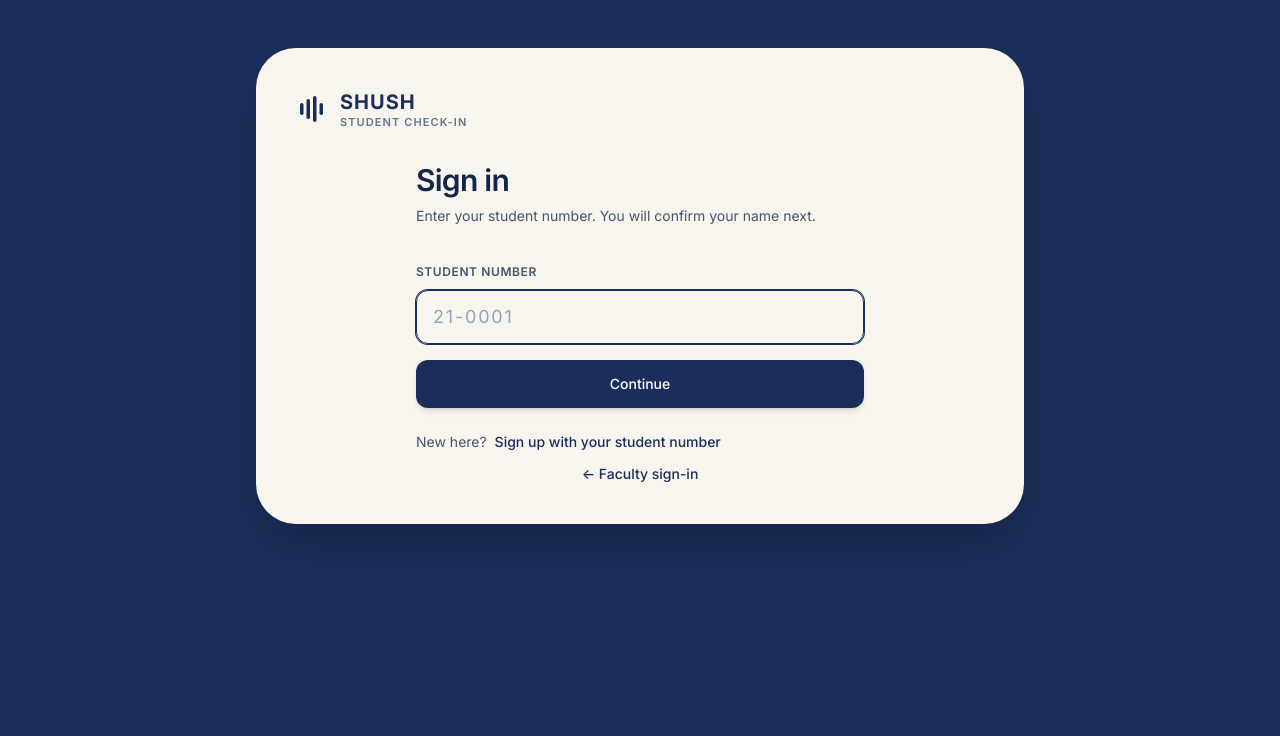
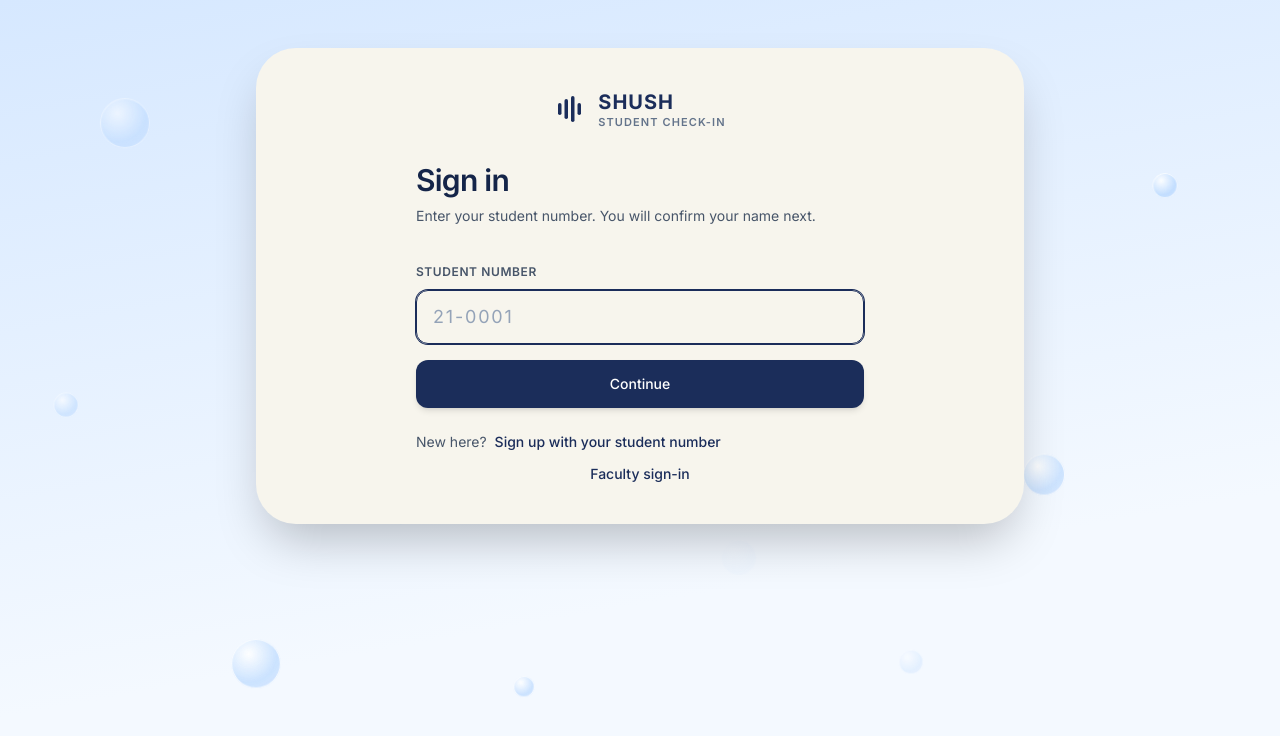
Before and after one commit to chipiee-dot/SHUSH, a React (Vite) app in the folder client/: page /student/login in a window 1280 px wide. Shown: the top 736 px of the page. Built offline with nearby package versions, Linux system fonts and the light colour scheme; no server answers.

Commit message:
Nav rail shape, remove column/row from add table, Edit table shortcut, hide number spinners, profile chevron, student bokeh background and centred header

```diff
--- a/client/src/components/AppShell.css
+++ b/client/src/components/AppShell.css
@@ -21,14 +21,14 @@
   position: relative;
   z-index: 20;
   flex: none;
-  width: 76px;
-  margin: 12px 0 12px 12px;
-  padding: 18px 0;
+  width: 84px;
+  margin: 0;
+  padding: 22px 0;
   display: flex;
   flex-direction: column;
   align-items: center;
-  gap: 22px;
-  border-radius: 28px;
+  gap: 24px;
+  border-radius: 0 40px 40px 0;
   background: linear-gradient(180deg, #6a5be6 0%, #5b4bdb 100%);
   box-shadow: 0 12px 30px rgba(91, 75, 219, 0.35);
 }
@@ -173,8 +173,8 @@
 
 @media (max-width: 759px) {
   .shell .side {
-    width: 62px;
-    margin-left: 8px;
+    width: 68px;
+    margin-left: 0;
   }
 
   .shell .it {
--- /dev/null
+++ b/client/src/components/BokehBackground.jsx
@@ -0,0 +1,30 @@
+import './bokeh.css';
+
+// Soft floating bokeh circles behind the student pages. Decorative only.
+const DOTS = [
+  [8, 14, 46, 0],
+  [30, 62, 34, 1.4],
+  [62, 12, 54, 2.8],
+  [80, 58, 40, 0.7],
+  [48, 40, 28, 3.6],
+  [18, 80, 52, 2.1],
+  [70, 80, 30, 4.4],
+  [90, 22, 26, 1.9],
+  [40, 84, 24, 3.1],
+  [56, 66, 44, 5],
+  [4, 48, 30, 4],
+];
+
+export default function BokehBackground() {
+  return (
+    <div className="bokeh" aria-hidden="true">
+      {DOTS.map(([left, top, size, delay], i) => (
+        <i
+          key={i}
+          className="bokeh-dot"
+          style={{ left: `${left}%`, top: `${top}%`, '--s': `${size}px`, '--dl': `${delay}s` }}
+        />
+      ))}
+    </div>
+  );
+}
--- a/client/src/components/ProfileMenu.jsx
+++ b/client/src/components/ProfileMenu.jsx
@@ -41,6 +41,20 @@ export default function ProfileMenu() {
         <span className="hidden pr-1 text-sm font-medium text-white sm:inline">
           {user?.firstName} {user?.lastName}
         </span>
+        <svg
+          aria-hidden="true"
+          viewBox="0 0 24 24"
+          width="16"
+          height="16"
+          fill="none"
+          stroke="currentColor"
+          strokeWidth="2"
+          strokeLinecap="round"
+          strokeLinejoin="round"
+          className={`transition-transform ${open ? 'rotate-180' : ''}`}
+        >
+          <path d="m6 9 6 6 6-6" />
+        </svg>
       </button>
 
       {open && (
--- a/client/src/components/StudentShell.jsx
+++ b/client/src/components/StudentShell.jsx
@@ -1,5 +1,6 @@
 import { Outlet, useNavigate } from 'react-router-dom';
 import { useStudentAuth } from '../context/StudentAuthContext.jsx';
+import BokehBackground from './BokehBackground.jsx';
 import Logo from './Logo.jsx';
 
 export default function StudentShell() {
@@ -15,9 +16,10 @@ export default function StudentShell() {
   }
 
   return (
-    <div className="min-h-screen bg-[#1b2d5a] font-sans antialiased flex items-start justify-center p-4 sm:p-8 md:p-12 selection:bg-[#1b2d5a] selection:text-white">
-      <div className="w-full max-w-3xl bg-[#f7f5ed] rounded-[2.5rem] shadow-2xl p-6 sm:p-10">
-        <header className="flex items-center justify-between gap-4">
+    <div className="relative min-h-screen font-sans antialiased flex items-start justify-center p-4 sm:p-8 md:p-12 selection:bg-[#1b2d5a] selection:text-white">
+      <BokehBackground />
+      <div className="relative z-10 w-full max-w-3xl bg-[#f7f5ed] rounded-[2.5rem] shadow-2xl p-6 sm:p-10">
+        <header className="relative flex items-center justify-center">
           <div className="flex items-center gap-3">
             <Logo className="h-8 w-8 text-[#1b2d5a]" />
             <div className="leading-tight">
@@ -29,7 +31,7 @@ export default function StudentShell() {
             <button
               type="button"
               onClick={handleSignOut}
-              className="rounded-xl border border-[#d6cfbe] px-4 py-2 text-sm font-medium text-[#1b2d5a] transition hover:bg-[#1b2d5a] hover:text-white"
+              className="absolute right-0 top-1/2 -translate-y-1/2 rounded-xl border border-[#d6cfbe] px-4 py-2 text-sm font-medium text-[#1b2d5a] transition hover:bg-[#1b2d5a] hover:text-white"
             >
               Sign out
             </button>
--- /dev/null
+++ b/client/src/components/bokeh.css
@@ -0,0 +1,43 @@
+/* Bokeh background (BrewedOps Motion Library, backgrounds-bokeh), used on the student pages. */
+.bokeh {
+  position: fixed;
+  inset: 0;
+  z-index: 0;
+  overflow: hidden;
+  pointer-events: none;
+  background: linear-gradient(170deg, #d6e8ff, #f4f9ff 70%);
+}
+
+.bokeh-dot {
+  position: absolute;
+  width: var(--s);
+  aspect-ratio: 1;
+  border-radius: 50%;
+  background: radial-gradient(circle at 35% 30%, rgba(255, 255, 255, 0.95), rgba(125, 184, 255, 0.38) 60%, rgba(10, 108, 255, 0.12));
+  box-shadow: inset 0 0 0 1px rgba(255, 255, 255, 0.8);
+  opacity: 0;
+  animation: bokeh 7s ease-in-out var(--dl) infinite;
+  will-change: transform, opacity;
+}
+
+@keyframes bokeh {
+  0% {
+    opacity: 0;
+    transform: translateY(8px) scale(0.8);
+  }
+  35%,
+  60% {
+    opacity: 0.9;
+  }
+  100% {
+    opacity: 0;
+    transform: translateY(-14px) scale(1.12);
+  }
+}
+
+@media (prefers-reduced-motion: reduce) {
+  .bokeh-dot {
+    animation: none;
+    opacity: 0.6;
+  }
+}
--- a/client/src/index.css
+++ b/client/src/index.css
@@ -34,3 +34,15 @@
   border-radius: 9999px;
   transition: height 0.3s ease;
 }
+
+/* Hide the up/down spinner arrows on number inputs. */
+input[type="number"]::-webkit-inner-spin-button,
+input[type="number"]::-webkit-outer-spin-button {
+  -webkit-appearance: none;
+  margin: 0;
+}
+
+input[type="number"] {
+  -moz-appearance: textfield;
+  appearance: textfield;
+}
--- a/client/src/pages/faculty/TableLayout.jsx
+++ b/client/src/pages/faculty/TableLayout.jsx
@@ -57,7 +57,7 @@ function TableTile({ table, selected, onSelect }) {
   );
 }
 
-function TableDetails({ table }) {
+function TableDetails({ table, isAdmin }) {
   const rows = [
     ['Status', STATUS_META[table.status].label],
     ['Seated', `${table.occupancy.groupSize} of ${table.seats}`],
@@ -68,7 +68,20 @@ function TableDetails({ table }) {
     ['Last seen', table.device ? timeAgo(table.device.lastSeenAt) : '—'],
   ];
   return (
-    <Card title={`Table ${table.tableNo}`} subtitle="Selected table">
+    <Card
+      title={`Table ${table.tableNo}`}
+      subtitle="Selected table"
+      action={
+        isAdmin && (
+          <Link
+            to={`/console/settings?table=${table.tableNo}`}
+            className="rounded-xl bg-[#1b2d5a] px-4 py-2 text-sm font-medium text-white shadow-md transition hover:bg-[#16254a] focus:outline-none focus:ring-2 focus:ring-[#1b2d5a] focus:ring-offset-2"
+          >
+            Edit table
+          </Link>
+        )
+      }
+    >
       <dl className="grid gap-3 sm:grid-cols-2 lg:grid-cols-4">
         {rows.map(([label, value]) => (
           <div key={label}>
@@ -254,7 +267,7 @@ export default function TableLayout() {
         </p>
       </Card>
 
-      {selected && <TableDetails table={selected} />}
+      {selected && <TableDetails table={selected} isAdmin={user?.role === 'Admin'} />}
     </div>
   );
 }
--- a/client/src/pages/student/StudentLogin.jsx
+++ b/client/src/pages/student/StudentLogin.jsx
@@ -98,7 +98,7 @@ export default function StudentLogin() {
             to="/login"
             className="font-medium text-[#1b2d5a] underline-offset-4 hover:underline focus:outline-none focus:ring-2 focus:ring-[#1b2d5a] focus:ring-offset-2 rounded px-1"
           >
-            ← Faculty sign-in
+            Faculty sign-in
           </Link>
         </p>
       </div>
```
Also changed, not shown: client/src/pages/faculty/Settings.jsx (+13 -24 lines).
